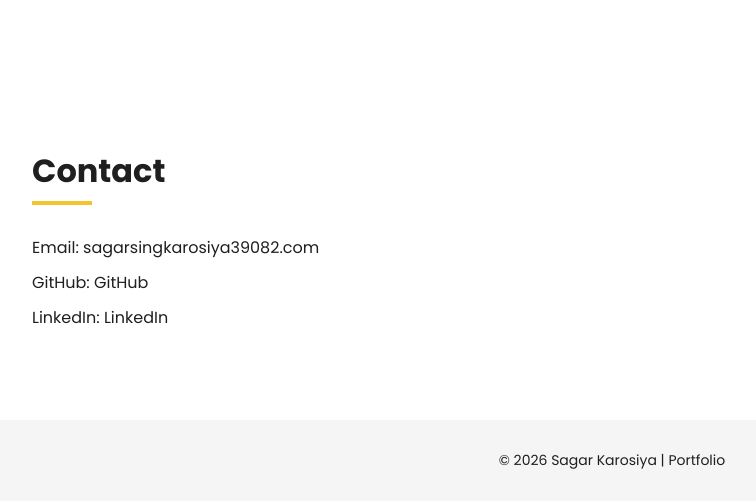
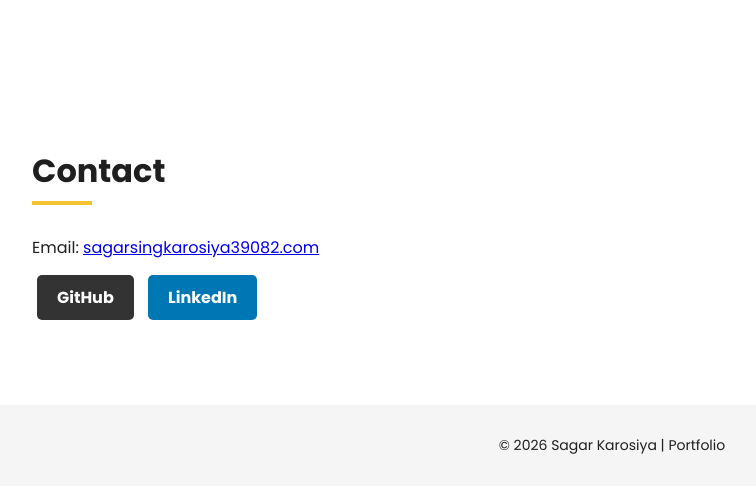
Before and after one commit to SagarKarosiya/Portfolio-Webapp, a Flask app: page / in a window 1280 px wide. Shown: the part 3450-3951 px from the top of the page, without its empty margins (28-784 px from the left). After the commit the page ends 3904 px from the top, so only its background shows below. Run offline with Flask 3, Linux system fonts and the light colour scheme.

Commit message:
Add files via upload

```diff
--- a/templates/index.html
+++ b/templates/index.html
@@ -175,11 +175,13 @@
 <!-- CONTACT -->
 <section id="contact" class="contact">
     <h2 class="section-title">Contact</h2>
-    <p>Email: sagarsingkarosiya39082.com</p>
-    <p>GitHub: <link href="https://github.com/SagarKarosiya"> GitHub </p>
-    <p>LinkedIn:<link href="https:// www.linkedin.com/in/sagar-karosiya-b35527218" > LinkedIn</p>
+    <p>Email: <a href="mailto:sagarsingkarosiya39082@gmail.com">sagarsingkarosiya39082.com</a></p>
+
+    <div class="button-container">
+        <a href="https://github.com/SagarKarosiya" class="btn github" target="_blank">GitHub</a>
+        <a href="https://www.linkedin.com/in/sagar-karosiya-b35527218" class="btn linkedin" target="_blank">LinkedIn</a>
+    </div>
 </section>
-
 <!-- FOOTER -->
 <footer>
     <p>© 2026 Sagar Karosiya | Portfolio</p>
```
